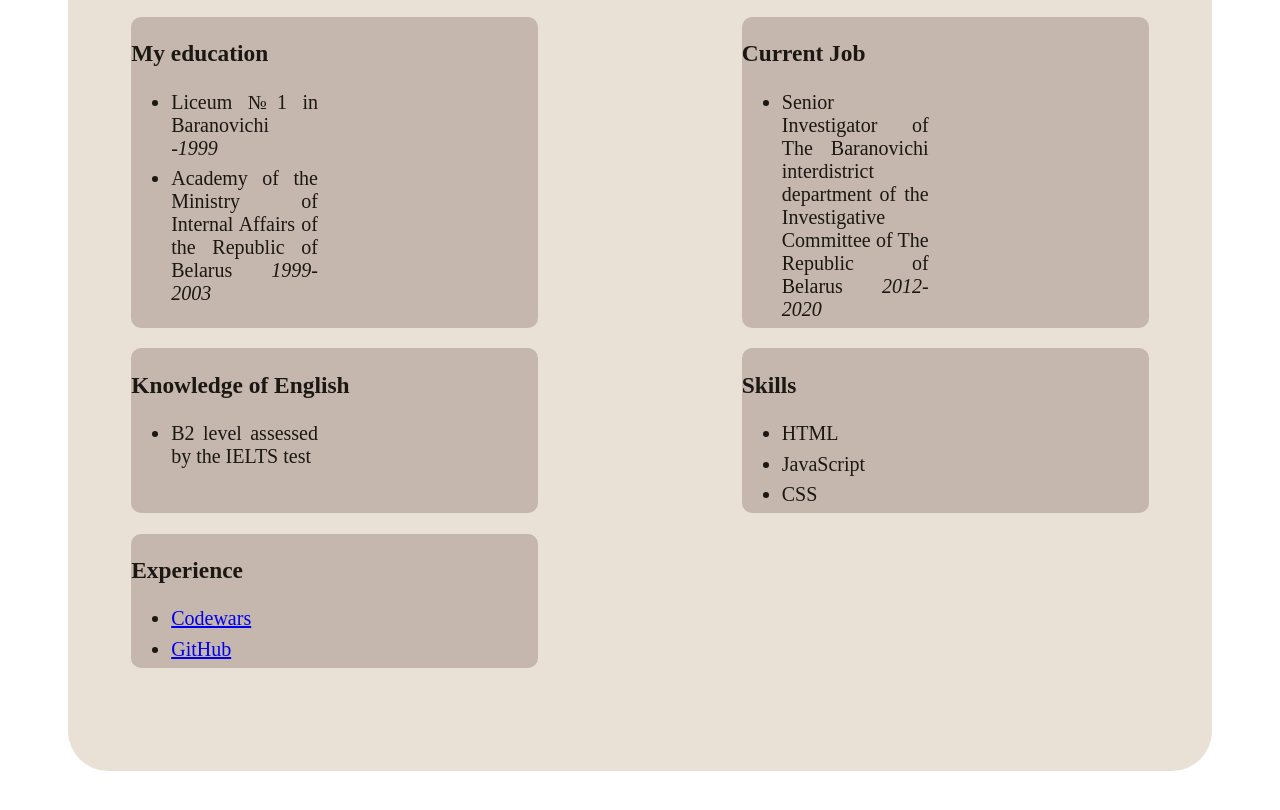
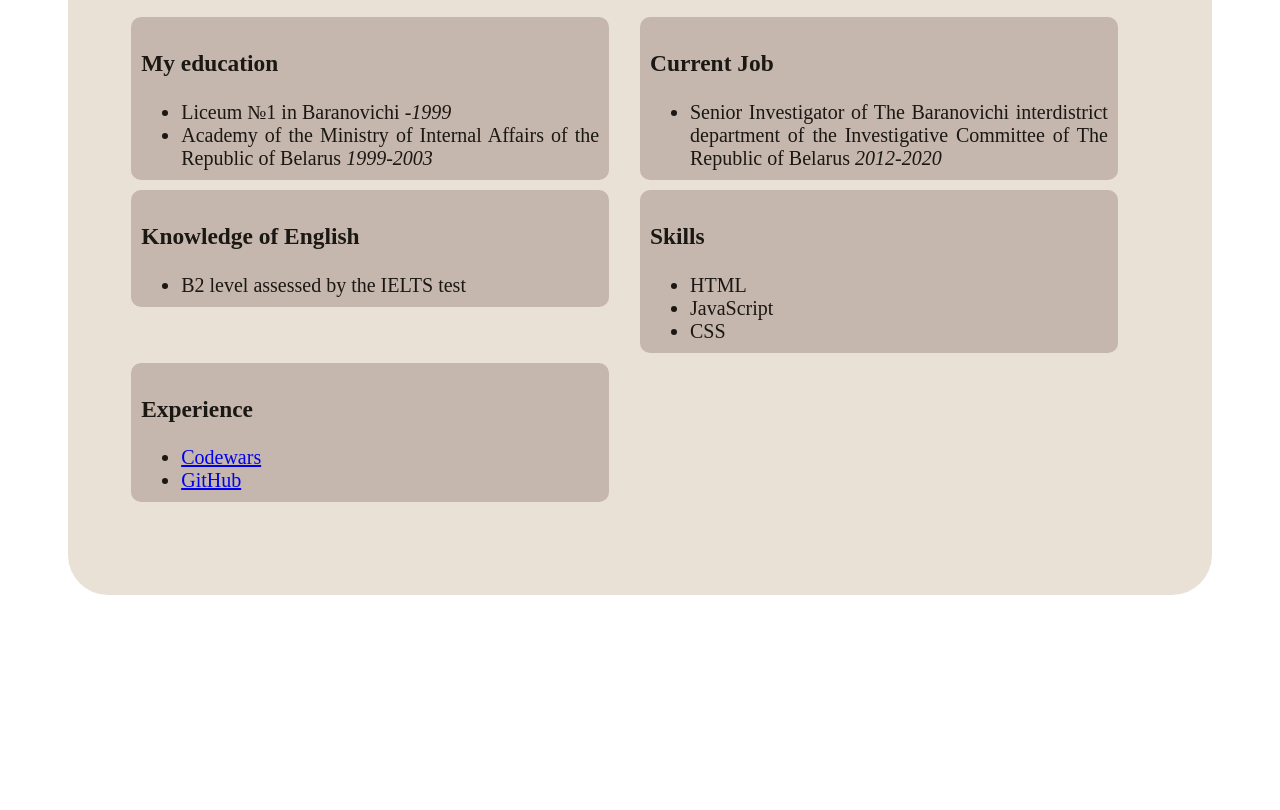
Before and after one commit to leeshko/rsschool-cv, a plain HTML site: page index.html in a window 1280 px wide. Shown: the part 556-1366 px from the top of the page. After the commit the page ends 1211 px from the top, so only its background shows below. Drawn offline with Linux system fonts and the light colour scheme.

Commit message:
feat: Make additional div in flexboxes

```diff
--- a/index.html
+++ b/index.html
@@ -13,7 +13,7 @@
         <header>
             <h1>RESUME</h1>
         </header>
-        <img class="image" src="myphoto.jpg" alt="My Photo"/>
+        <img class="image" src="myphoto.jpg" alt="My Photo" />
         <h3> LISHKO DMITRI</h3>
         <address>
             <p><b>contact information:</b>
@@ -36,39 +36,56 @@
 
 
             <ul class="box">
-            <li class="li-text"><h3>My education</h3>
-                <ul>
+                <div class="box-content">
+                    <li class="text-in-box">
+                        <h3>My education</h3>
+                        <ul class="disc">
                             <li>Liceum №1 in Baranovichi<i> -1999</i></li>
-                    <li>Academy of the Ministry of Internal Affairs of the Republic of Belarus<i> 1999-2003</i></li>
+                            <li>Academy of the Ministry of Internal Affairs of the Republic of Belarus<i> 1999-2003</i>
+                            </li>
                         </ul>
                     </li>
+                </div>
 
-            <li class="li-text"><h3>Current Job</h3>
-                <ul>
+                <div class="box-content">
+                    <li class="text-in-box">
+                        <h3>Current Job</h3>
+                        <ul class="disc">
                             <li>Senior Investigator of The Baranovichi interdistrict department of the Investigative
                                 Committee of The Republic of Belarus<i> 2012-2020</i></li>
                         </ul>
                     </li>
+                </div>
 
-            <li><h3>Knowledge of English</h3>
-                <ul>
+                <div class="box-content">
+                    <li class="text-in-box">
+                        <h3>Knowledge of English</h3>
+                        <ul class="disc">
                             <li>B2 level assessed by the IELTS test</li>
                         </ul>
                     </li>
-            <li><h3>Skills</h3>
-                <ul>
+                </div>
+
+                <div class="box-content">
+                    <li class="text-in-box">
+                        <h3>Skills</h3>
+                        <ul class="disc">
                             <li>HTML</li>
                             <li>JavaScript</li>
                             <li>CSS</li>
                         </ul>
                     </li>
+                </div>
 
-            <li><h3>Experience</h3>
-            <ul>
+                <div class="box-content">
+                    <li class="text-in-box">
+                        <h3>Experience</h3>
+                        <ul class="disc">
                             <li><a href="https://www.codewars.com/users/lishko/badges">Codewars</a></li>
                             <li><a href="https://github.com/leeshko?tab=repositories">GitHub</a></li>
                         </ul>
                     </li>
+                </div>
             </ul>
 
         </main>
--- a/style.css
+++ b/style.css
@@ -40,17 +40,22 @@ address {
     padding: 0px;
 }
 
-ul li {
+.box-content {
     color: rgb(27, 23, 19);
-    background-color: rgb(197, 183, 173);
-    width: 40%;
-    margin-bottom: 2%;
-    border-radius: 10px;
-    list-style-type: none;
-    text-align: justify;
+    background-color: rgb(233, 225, 214);
+    width: 50%;
 }
 
-ul li li {
+.text-in-box {
+    background-color: rgb(197, 183, 173);
+    width: 90%;
+    border-radius: 10px;
+    padding: 10px;
+    text-align: justify;
+    margin-bottom: 10px;
+}
+
+.disc {
     list-style-type: disc;
 }
 
@@ -61,7 +66,7 @@ ul li li {
     .box {
         flex-direction: column;
     }
-    ul li {
+    .box-content {
         width: 90%;
     }
 }
@@ -70,14 +75,11 @@ ul li li {
     .image {
         width: 150px;
         float: none;
-    }
-
-
+}
 
     .main-div {
         font-size: 15px;
     }
-
 }
 
 @media screen and (max-width: 480px) {
```
Lines whose indentation alone changed are shown as unchanged.
